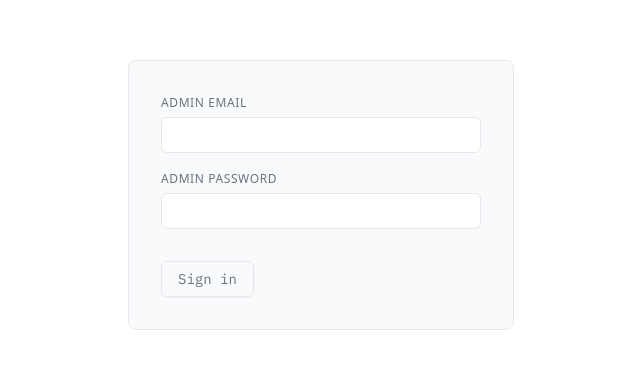
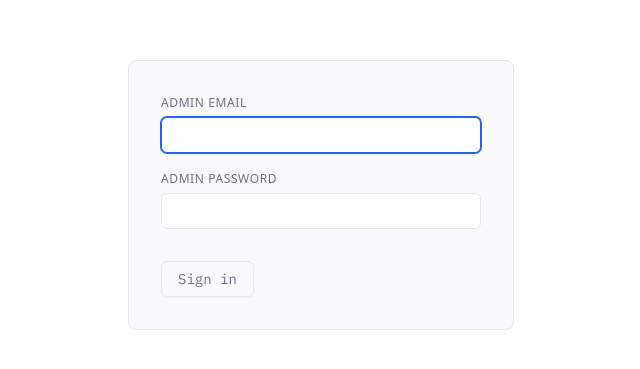
Before and after one commit to th-shubham/exif-blog, a Next.js app: page /sign-in in a window 1280 px wide. Shown: the part 205-574 px from the top of the page, without its empty margins (319-959 px from the left). Built offline with nearby package versions, Linux system fonts and the light colour scheme; no server answers.

Commit message:
Add status to forms

```diff
--- a/src/auth/SignInForm.tsx
+++ b/src/auth/SignInForm.tsx
@@ -1,45 +1,61 @@
 'use client';
 
-import FieldSet from '@/components/FieldSet';
+import FieldSetWithStatus from '@/components/FieldSetWithStatus';
 import InfoBlock from '@/components/InfoBlock';
+import SubmitButtonWithStatus from '@/components/SubmitButtonWithStatus';
 import { signIn } from 'next-auth/react';
-import { useState } from 'react';
+import { useLayoutEffect, useRef, useState } from 'react';
 
 export default function SignInForm() {
   const [email, setEmail] = useState('');
   const [password, setPassword] = useState('');
+  const [isSigningIn, setIsSigningIn] = useState(false);
+
+  const emailRef = useRef<HTMLInputElement>(null);
+  useLayoutEffect(() => {
+    emailRef.current?.focus();
+  }, []);
 
   return (
     <InfoBlock>
-      <div className="space-y-8">
-        <div className="space-y-4">
-          <FieldSet
-            id="email"
-            label="Admin Email"
-            value={email}
-            onChange={setEmail}
-          />
-          <FieldSet
-            id="password"
-            label="Admin Password"
-            value={password}
-            onChange={setPassword}
-            type="password"
-          />
-        </div>
-        <button
-          onClick={() => signIn(
+      <form
+        className="space-y-8"
+        onSubmitCapture={e => {
+          e.preventDefault();
+          setIsSigningIn(true);
+          signIn(
             'credentials',
             {
               email,
               password,
               callbackUrl: '/admin/photos',
             },
-          )}
-        >
+          )
+            .catch(() => setIsSigningIn(false));
+        }}
+      >
+        <div className="space-y-4">
+          <FieldSetWithStatus
+            id="email"
+            inputRef={emailRef}
+            label="Admin Email"
+            value={email}
+            onChange={setEmail}
+            readOnly={isSigningIn}
+          />
+          <FieldSetWithStatus
+            id="password"
+            label="Admin Password"
+            type="password"
+            value={password}
+            onChange={setPassword}
+            readOnly={isSigningIn}
+          />
+        </div>
+        <SubmitButtonWithStatus disabled={isSigningIn}>
           Sign in
-        </button>
-      </div>
+        </SubmitButtonWithStatus>
+      </form>
     </InfoBlock>
   );
 }
--- a/src/components/FieldSet.tsx
+++ b/src/components/FieldSetWithStatus.tsx
@@ -1,4 +1,9 @@
-export default function FieldSet({
+'use client';
+
+import { LegacyRef } from 'react';
+import { experimental_useFormStatus as useFormStatus } from 'react-dom';
+
+export default function FieldSetWithStatus({
   id,
   label,
   value,
@@ -6,6 +11,7 @@ export default function FieldSet({
   required,
   readOnly,
   type = 'text',
+  inputRef,
 }: {
   id: string
   label: string
@@ -14,7 +20,10 @@ export default function FieldSet({
   required?: boolean
   readOnly?: boolean
   type?: 'text' | 'password'
+  inputRef?: LegacyRef<HTMLInputElement>
 }) {
+  const { pending } = useFormStatus();
+
   return (
     <div className="space-y-1">
       <label
@@ -28,13 +37,14 @@ export default function FieldSet({
           </span>}
       </label>
       <input
+        ref={inputRef}
         id={id}
         name={id}
         value={value}
         onChange={e => onChange?.(e.target.value)}
         type={type}
         autoComplete="off"
-        readOnly={readOnly}
+        readOnly={readOnly || pending}
         className="w-full"
       />
     </div>
--- a/src/photo/PhotoForm.tsx
+++ b/src/photo/PhotoForm.tsx
@@ -5,7 +5,7 @@ import {
   FORM_METADATA_ENTRIES,
   PhotoFormData,
 } from './form';
-import FieldSet from '@/components/FieldSet';
+import FieldSetWithStatus from '@/components/FieldSetWithStatus';
 import NextImage from 'next/image';
 import { createPhotoAction, updatePhotoAction } from './actions';
 import SubmitButtonWithStatus from '@/components/SubmitButtonWithStatus';
@@ -108,7 +108,7 @@ export default function PhotoForm({
           { label, required, readOnly, hideIfEmpty },
         ]) =>
           (!hideIfEmpty || formData[key]) &&
-            <FieldSet
+            <FieldSetWithStatus
               key={key}
               id={key}
               label={label}
```
